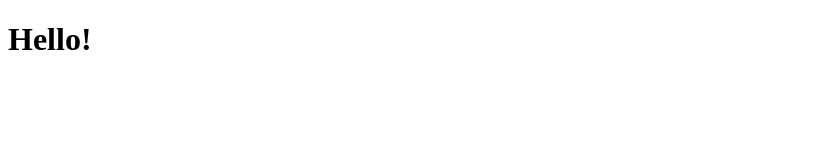
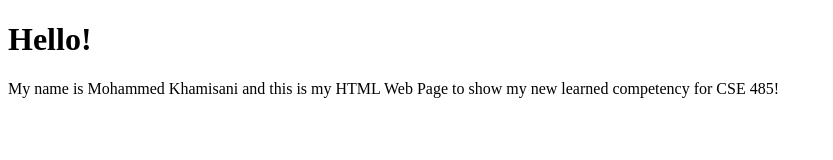
Before and after one commit to mkhamisani4/cse485hw, a plain HTML site: page index.html in a window 1280 px wide. Shown: the whole page, without its empty margins (0-833 px from the left). Drawn offline with Linux system fonts and the light colour scheme.

Commit message:
adding basic info
In this first commit to the testing branch, I am adding some information about myself and why I am making this

```diff
--- a/index.html
+++ b/index.html
@@ -7,5 +7,6 @@
 </head>
 <body>
     <h1>Hello!</h1>
+    <p>My name is Mohammed Khamisani and this is my HTML Web Page to show my new learned competency for CSE 485!</p>
 </body>
 </html>
```
